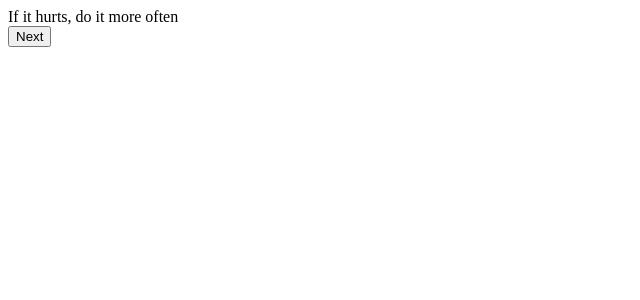
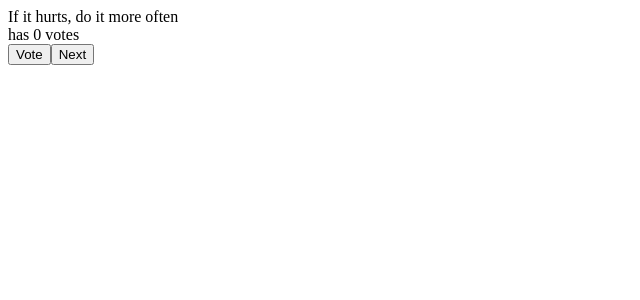
Before and after one commit to songtianlun/full_stack_open_2021, a React (Create React App) app in the folder part1/: page / in a window 1280 px wide. Shown: the top 300 px of the page, without its empty margins (0-640 px from the left). Built offline with nearby package versions, Linux system fonts and the light colour scheme.

Commit message:
commit 1.13

```diff
--- a/part1/src/App.js
+++ b/part1/src/App.js
@@ -12,10 +12,18 @@ const App = () => {
   ]
 
   const [selected, setSelected] = useState(0)
+  const [points, setPoints] = useState([0, 0, 0, 0, 0, 0, 0])
 
+  const handleVote = (select) => {
+    let newlist = {...points}
+    newlist[selected] += 1
+    setPoints(newlist)
+  }
   return (
     <div>
       {anecdotes[selected]} <br />
+      <div>has {points[selected]} votes</div>
+      <button onClick={() => (handleVote(selected))}>Vote</button>
       <button onClick={() => {setSelected(Math.floor(Math.random()*6))}}>Next</button>
     </div>
   )
```
